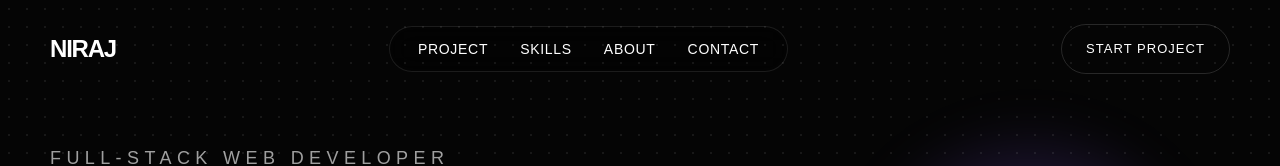
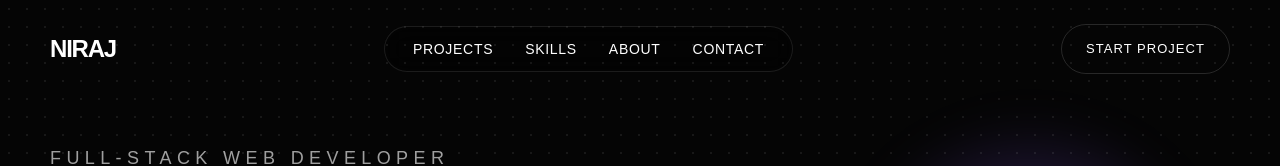
Before and after one commit to nirajmaharjan783/MyPortfolio, a Next.js app: page / in a window 1280 px wide. Shown: the top 166 px of the page. Built offline with nearby package versions, Linux system fonts and the light colour scheme.

Commit message:
Changes route in navbar and page.tsx

```diff
--- a/app/page.tsx
+++ b/app/page.tsx
@@ -28,7 +28,7 @@ export default function Home() {
             </p>
 
             <div className="flex flex-wrap gap-4">
-              <Link href="/Project" className="btn">
+              <Link href="/projects" className="btn">
                 View Projects
               </Link>
               <Link href="/contact" className="btn">
@@ -46,7 +46,7 @@ export default function Home() {
               FEATURED <br /> PROJECTS
             </h2>
 
-            <Link href="/Project" className="btn w-fit">
+            <Link href="/projects" className="btn w-fit">
               All Projects
             </Link>
           </div>
--- a/components/Navbar.tsx
+++ b/components/Navbar.tsx
@@ -1,8 +1,8 @@
 import Link from "next/link";
 
 const navItems = [
-    { name: "Project", href: "/Project" },
-    { name: "Skills", href: "/Skills" },
+    { name: "Projects", href: "/projects" },
+    { name: "Skills", href: "/skills" },
     { name: "About", href: "/about" },
     { name: "Contact", href: "/contact" },
 ];
```
